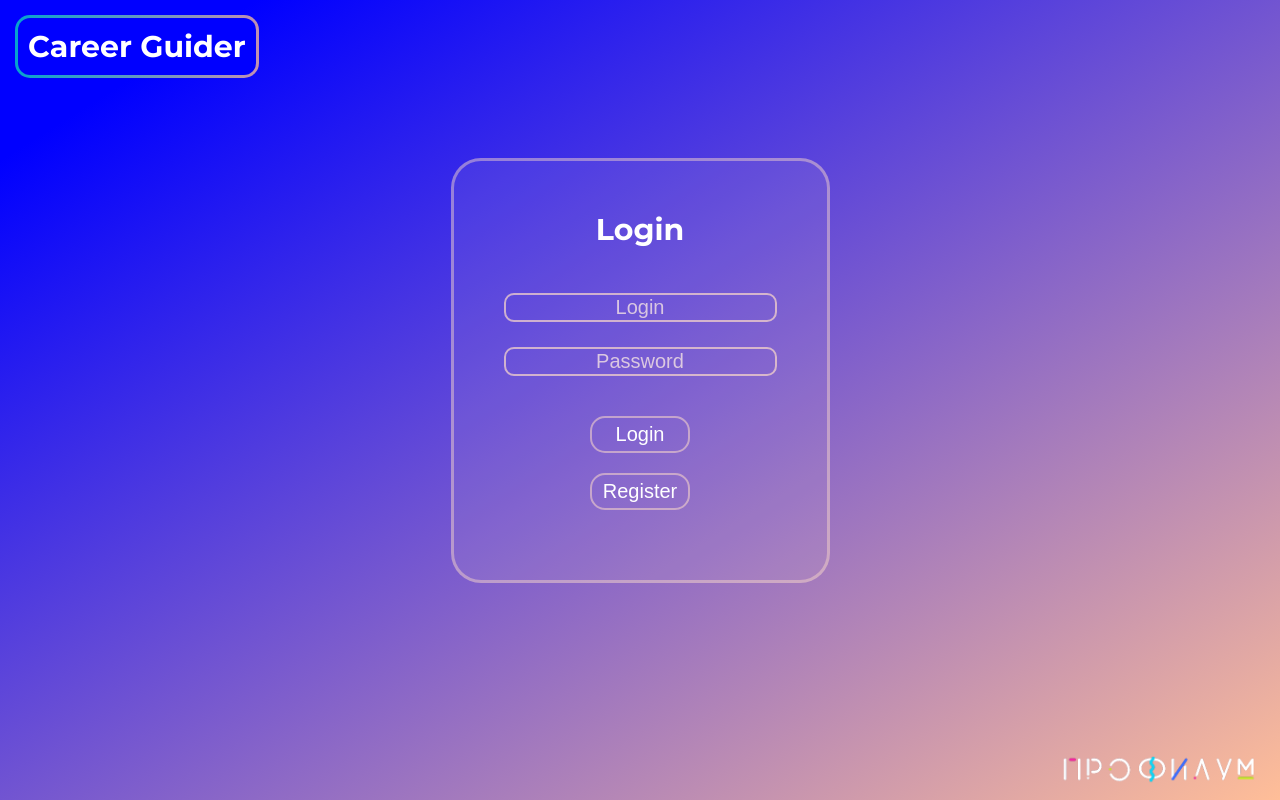
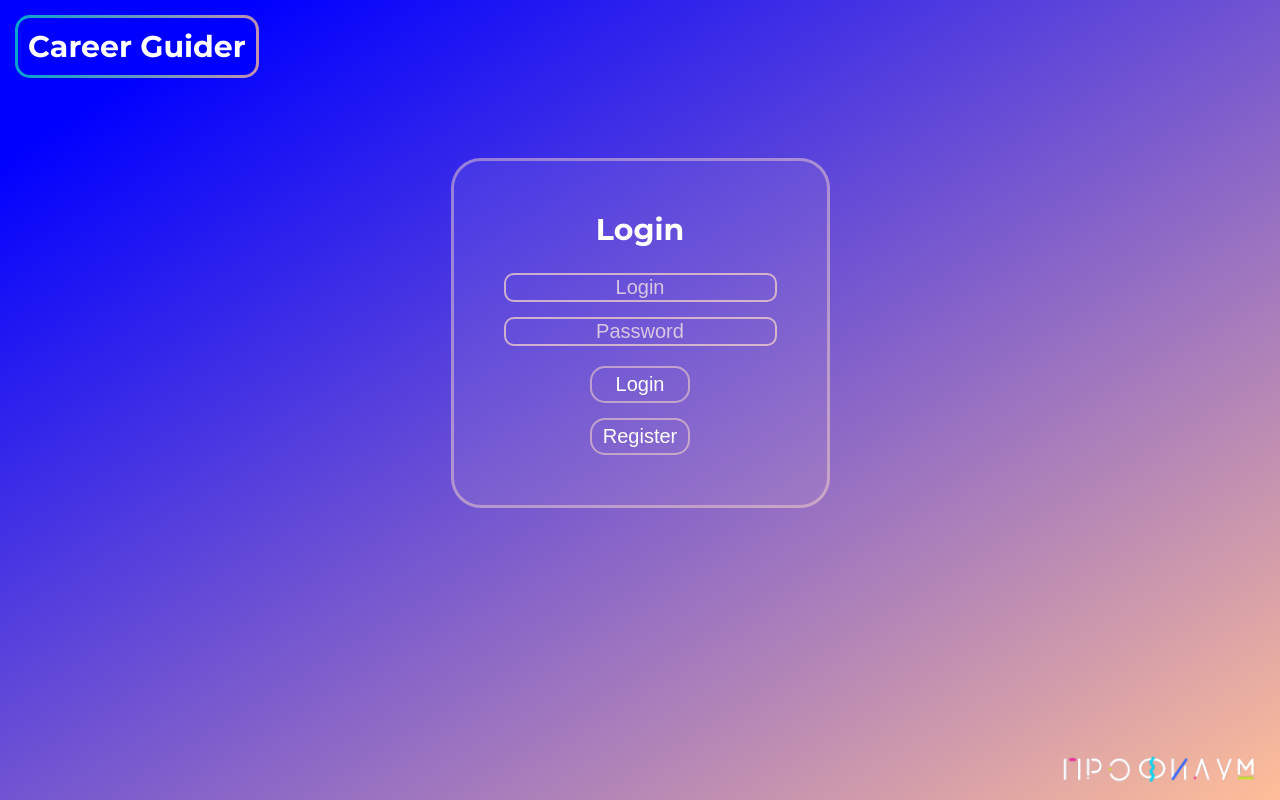
Before and after one commit to Popov-Dmitriy-Ivanovich/Hackaton, a React (Create React App) app in the folder frontend/: page / in a window 1280 px wide. Built offline with nearby package versions, Linux system fonts and the light colour scheme.

Commit message:
Styles changed

```diff
--- a/frontend/src/components/FormComponent.css
+++ b/frontend/src/components/FormComponent.css
@@ -128,6 +128,14 @@ input[type=text]:focus{
     margin-top: 30vh;
 }
 
+.ButtonText{
+    font-size: 20px;
+}
+
+.subform_lable{
+    font-size: 23px;
+}
+
 @font-face {
     font-family: MontserratBold;
     src: url("../resources/fonts/Montserrat-Bold.ttf");
--- a/frontend/src/components/FormComponent.js
+++ b/frontend/src/components/FormComponent.js
@@ -102,7 +102,7 @@ class FormComponent extends Component{
                                                         :
                                                             ()=>{}}
                                                 >
-                                                </input>{text}
+                                                </input><span className='ButtonText'>{text}</span>
                                             </li>
                                         ))}
                                     </ul>
--- a/frontend/src/components/LoginForm.css
+++ b/frontend/src/components/LoginForm.css
@@ -4,31 +4,33 @@
 }
 
 .LoginForm{
+    height: fit-content;
     padding: 50px;
     width: fit-content;
     margin: auto;
     border-radius: 30px;
     border: 3px solid #ffdeca6e;
     background-color: #ffdeca15;
-}
-
-.LoginInput{
-    margin-top: 30px;
+    display: flex;
+    flex-direction: column;
+    align-items: center;
+    justify-items: start;
 }
 
 .LoginLabel{
     font-family: MontserratBold;
     color: white;
     font-size: 30px;
+    margin-bottom: 10px;
 }
 
 .LoginButton{
+    margin-top: 20px;
     background-color: transparent;
     width: 100px;
     height: fit-content;
     font-size: 20px;
     color: white;
-    margin-top: 20px;
     border-radius: 15px;
     border: 2px solid #ffdeca88;
     padding: 5px;
@@ -36,6 +38,7 @@
 }
 
 .RegisterButton{
+    margin-top: 15px;
     background-color: transparent;
     width: 100px;
     height: fit-content;
@@ -49,7 +52,7 @@
 }
 
 .LoginFormInput{
-    margin-top: 25px;
+    margin-top: 15px;
     border-radius: 10px;
     background-color: transparent;
     border: 2px solid #ffdecaae;
@@ -65,6 +68,20 @@
 }
 
 .LoginFailedLabel{
+    margin-top: 15px;
+    padding: 3px 10px 3px 10px;
+    border-radius: 5px;
+    border: 2px solid #ffababc1;
+    text-align: center;
+    color: #ffefe5bc;
+    font-family: MontserratBold;
+}
+
+.RegFailedContainer{
+    padding-top: 20px;
+}
+
+.RegistrationFailedLabel{
     padding: 3px 10px 3px 10px;
     border-radius: 5px;
     border: 2px solid #ffababc1;
--- a/frontend/src/components/LoginForm.js
+++ b/frontend/src/components/LoginForm.js
@@ -11,7 +11,8 @@ class LoginForm extends Component{
         name: '',
         logined: false,
         login_failed: false,
-        register: false
+        register: false,
+        registration_failed: false
     }
 
     send_login = async() => {
@@ -28,7 +29,7 @@ class LoginForm extends Component{
         })
         .then(responce => {
             responce.json().then(res=>{
-                console.log(res)
+
             if (res.status === 'OK'){
                 this.props.send_login(this.state.login, this.state.password);
                 this.setState({logined: true})
@@ -64,7 +65,7 @@ class LoginForm extends Component{
 
             }
             else{
-                this.setState({login_failed: true})
+                this.setState({registration_failed: true})
             }
             })
 
@@ -76,15 +77,16 @@ class LoginForm extends Component{
             <div className='LoginFormContainer'>
                 <div className='LoginForm'>
 
-                    <span   style={{display: !this.state.register ? '' : 'none' }}    className='LoginLabel'>Login</span><br/>
-                    <span   style={{display:  this.state.register ? '' : 'none' }}    className='LoginLabel'>Register</span><br/>
-                    <input                                                            className='LoginFormInput LoginInput'    placeholder='Login' onChange={(event)=>{this.setState({login: event.target.value})}}></input><br/>
-                    <input                                                            className='LoginFormInput PasswordInput' placeholder='Password' type='password' onChange={(event)=>{this.setState({password: event.target.value})}}></input><br/>
-                    <input  style={{display:  this.state.register ? '' : 'none' }}    className='LoginFormInput NameInput'     placeholder='Name'                     onChange={(event)=>{this.setState({name: event.target.value})}}></input><br/>
-                    <button style={{display: !this.state.register ? '' : 'none' }}    className='LoginButton'    onClick={()=>{this.send_login()}}> Login    </button><br/><br/>
-                    <button style={{display: !this.state.register ? '' : 'none' }}    className='RegisterButton' onClick={()=>{this.register()}  }> Register </button><br/>
-                    <button style={{display:  this.state.register ? '' : 'none' }}    className='RegisterButton' onClick={()=>{this.send_register()}  }> Register </button><br/>
+                    <span   style={{display: !this.state.register ? '' : 'none' }}    className='LoginLabel'>Login</span>
+                    <span   style={{display:  this.state.register ? '' : 'none' }}    className='LoginLabel'>Register</span>
+                    <input                                                            className='LoginFormInput LoginInput'    placeholder='Login' onChange={(event)=>{this.setState({login: event.target.value})}}></input>
+                    <input                                                            className='LoginFormInput PasswordInput' placeholder='Password' type='password' onChange={(event)=>{this.setState({password: event.target.value})}}></input>
+                    <input  style={{display:  this.state.register ? '' : 'none' }}    className='LoginFormInput NameInput'     placeholder='Name'                     onChange={(event)=>{this.setState({name: event.target.value})}}></input>
                     {(this.state.login_failed&&(!this.state.register)) ? <span className='LoginFailedLabel'>Login failed</span> :""}
+                    {(this.state.registration_failed&&(this.state.register)) ? <div className='RegFailedContainer'> <span className='RegistrationFailedLabel'>Registration failed</span> </div>  :""}
+                    <button style={{display: !this.state.register ? '' : 'none' }}    className='LoginButton'    onClick={()=>{this.send_login()}}> Login    </button>
+                    <button style={{display: !this.state.register ? '' : 'none' }}    className='RegisterButton' onClick={()=>{this.register()}  }> Register </button>
+                    <button style={{display:  this.state.register ? '' : 'none' }}    className='RegisterButton' onClick={()=>{this.send_register()}  }> Register </button>
                 </div>
             </div>
         )
```
